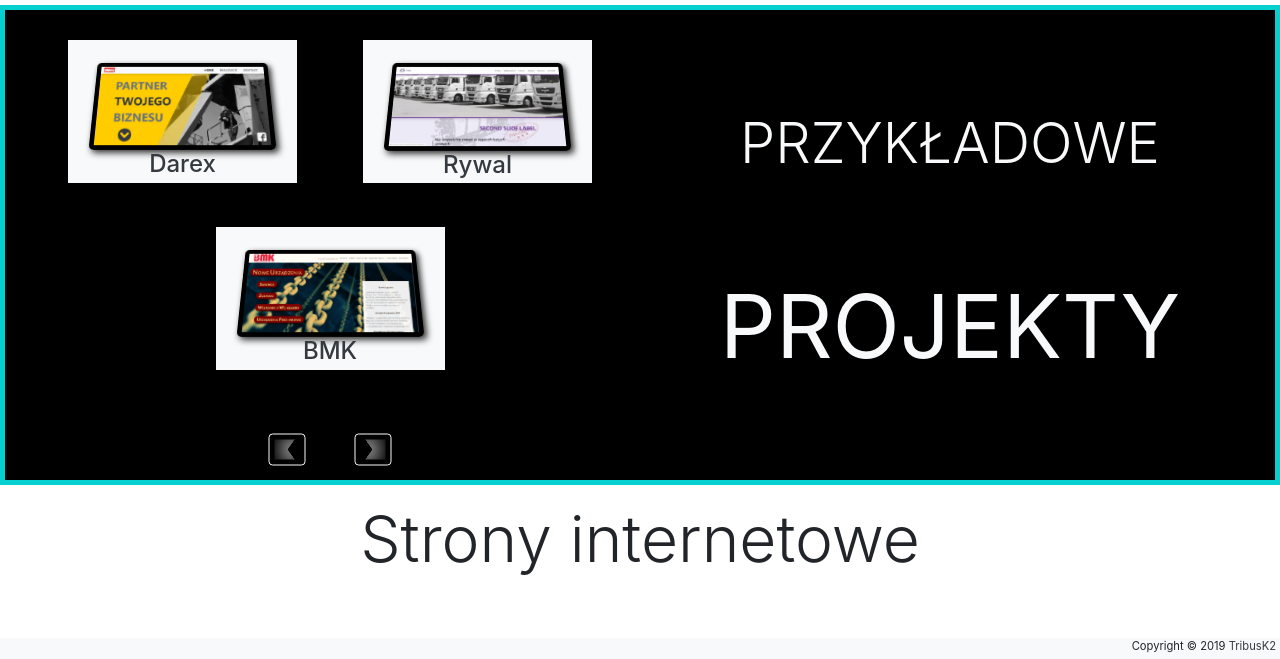
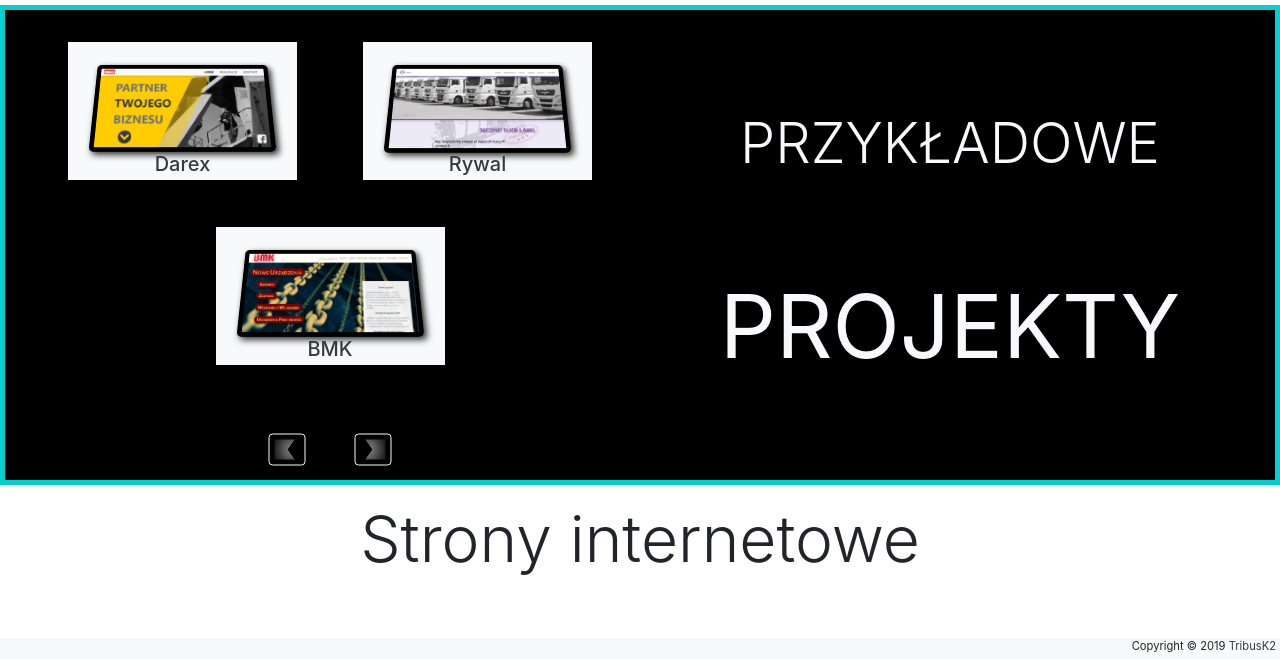
Before and after one commit to TribusK2/TribusK2_2_0, a plain HTML site: page index.html at #!/portfolio in a window 1280 px wide. Shown: the part 162-821 px from the top of the page. Drawn offline with nearby package versions, Linux system fonts and the light colour scheme.

Commit message:
font size changed

```diff
--- a/views/portfolio.html
+++ b/views/portfolio.html
@@ -18,7 +18,7 @@
                             <div class="flipWrapper col-6 col-md-12 pt-2 pb-4 pb-md-0">
                                 <img ng-src="./img/{{project.file_name}}" class="img-fluid" alt="{{project.alt}}">
                             </div>
-                            <h3 class="h4 col-6 col-md-12 text-dark m-0 pb-1">{{project.title}}</h3>
+                            <h3 class="h5 col-6 col-md-12 text-dark m-0 pb-1">{{project.title}}</h3>
                         </div>
                     </div>
                     <!-- Realisation boxes end -->
```
